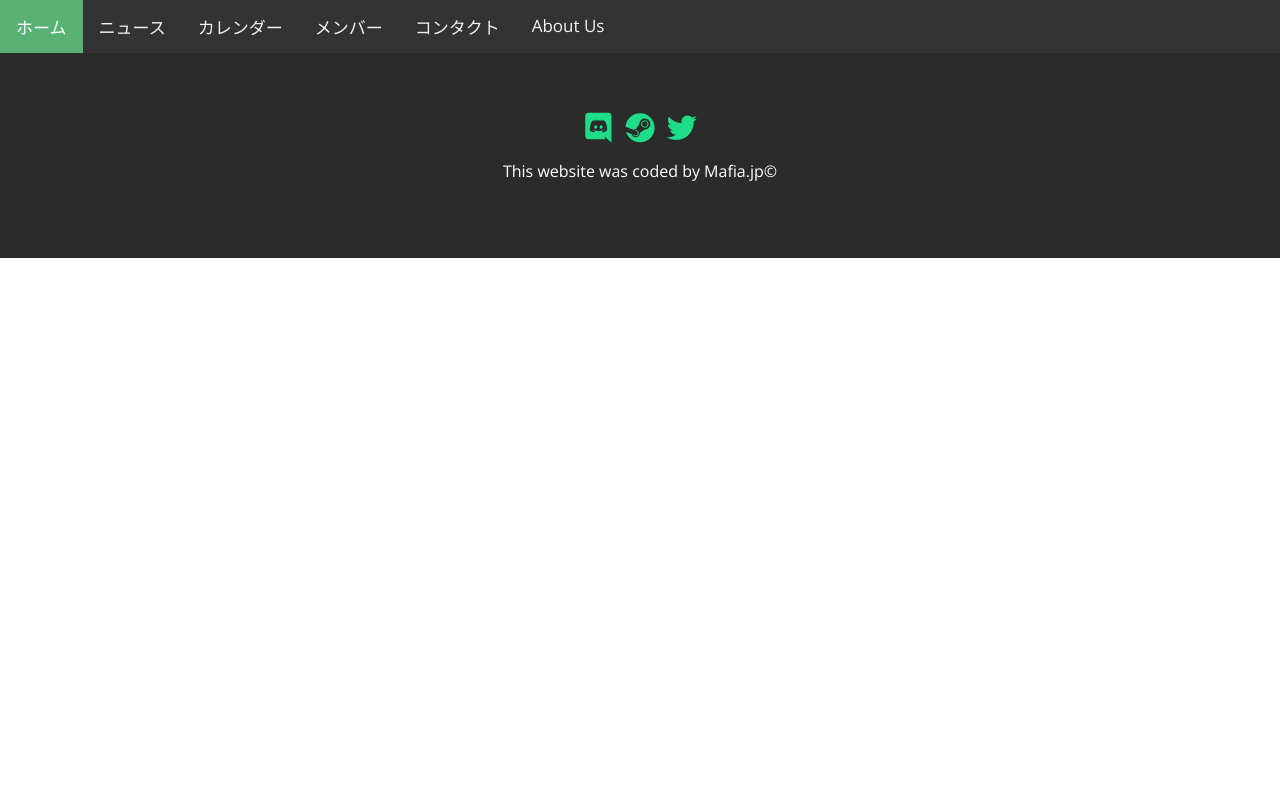
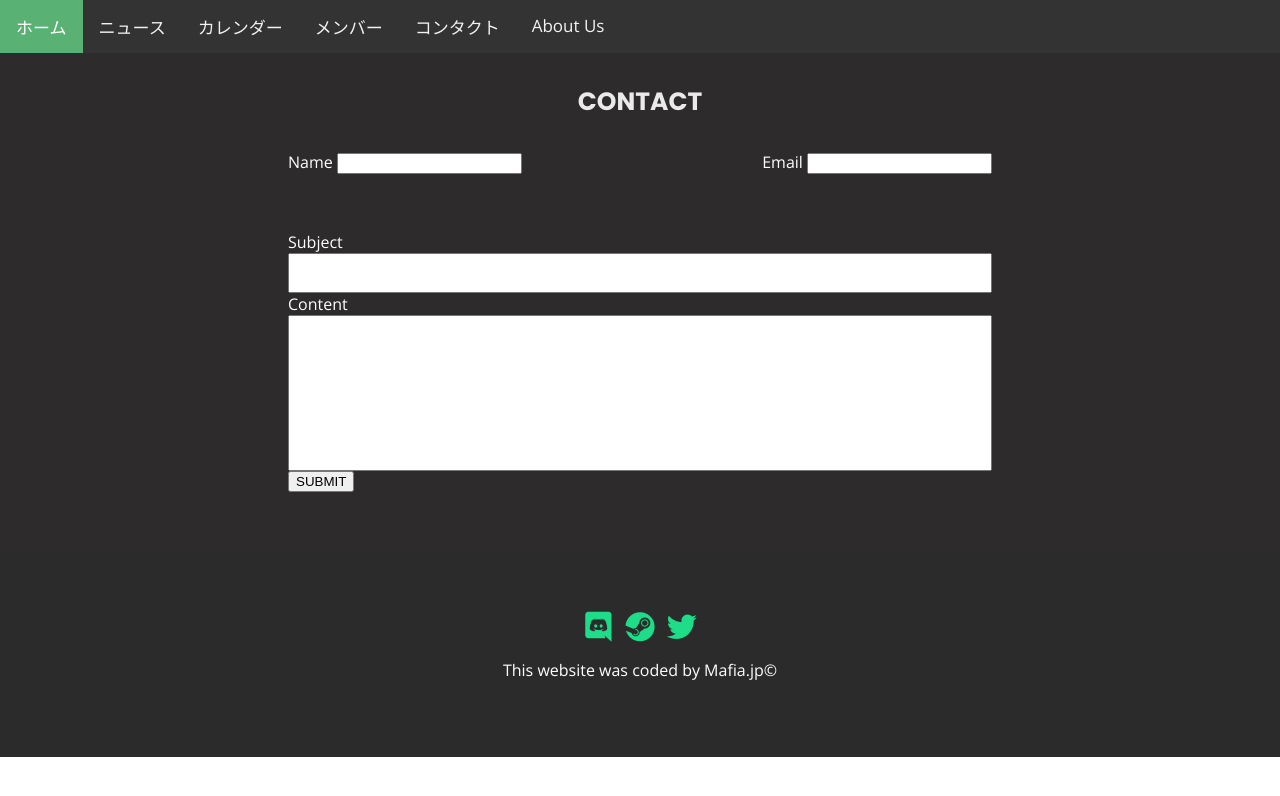
Before and after one commit to DonaldLTB/landing, a plain HTML site: page pages/contact.html in a window 1280 px wide. Drawn offline with nearby package versions, Linux system fonts and the light colour scheme.

Commit message:
contact form and avatar examples added

```diff
--- /dev/null
+++ b/css/components/avatar.css
@@ -0,0 +1,4 @@
+.avatar-large {
+  width: auto;
+  border-radius: 50%;
+}
--- /dev/null
+++ b/css/components/contact.css
@@ -0,0 +1,88 @@
+.contact-section {
+    background: #2D2B2B;
+    padding: 30px 0 50px 0;
+    text-align: center;
+    color: white;
+        .id {
+            display: flex;
+            justify-content: space-between;
+            height: 80px;
+            width: 80%;
+            margin: 0 auto;
+            .name,
+            .email,
+            {
+                display: inline-block;
+                width: 45%;
+                label {
+                    display: block;
+                    padding: 0;
+                    margin: 0;
+                }
+                input[name="email"],
+                input[name="name"] {
+                    width: 100%;
+                    height: 40px;
+                }
+            }
+        }
+        .subject {
+            height: 62px;
+            input[name="subject"] {
+                width: 100%;
+                height: 40px;
+            }
+        }
+        .content {
+            textarea {
+                width: 100%;
+                resize: none;
+            }
+        }
+    }
+}
+
+.contact-section button {
+  margin: 0;
+    float: right;
+    background: #e74c3c;
+    padding: 8px 77px;
+    border: 1px solid #e74c3c;
+    box-shadow: 0 0 5px rgba(0, 0, 0, .4);
+    transition: all .3;
+}
+
+.contact-section button:hover {
+  background: none;
+  border: 1px solid rgba(0, 0, 0, .7);
+}
+
+.contact-section form {
+  display: flex;
+  flex-direction: column;
+  justify-content: space-around;
+  margin: 0 auto;
+  max-width: 880px;
+  height: auto;
+  text-align: left;
+  padding: 10px 0;
+  .subject,
+  .content {
+      width: 80%;
+      margin: 0 auto;
+      label {
+          display: block;
+          padding: 0;
+          margin: 0;
+      }
+  }
+}
+
+.contact-section h3 {
+  margin: 0;
+  padding: 0;
+  color: rgba(255, 255, 255, .9);
+  font-size: 25px;
+  margin-bottom: 20px;
+  text-transform: uppercase;
+    }
--- a/css/style.css
+++ b/css/style.css
@@ -11,6 +11,8 @@
 @import url("components/container.css");
 @import url("components/footer.css");
 @import url("components/navbar.css");
+@import url("components/avatar.css");
+@import url("components/contact.css");
 
 /* Utilities */
 body {
--- a/pages/contact.html
+++ b/pages/contact.html
@@ -20,6 +20,35 @@
   </div>
 
   <!-- insert a member content -->
+  <div>
+    <section class="contact-section">
+            <h3>Contact</h3>
+            <form class="form">
+                <div class="id">
+                    <div class="name">
+                        <label for="name">Name</label>
+                        <input id="name" type="text" name="name">
+                    </div>
+                    <div class="email">
+                        <label for="email">Email</label>
+                        <input id="email" type="text" name="email">
+                    </div>
+                </div>
+                <div class="subject">
+                    <label for="subject">Subject</label>
+
+                    <input id="subject" type="text" name="subject">
+                </div>
+                <div class="content">
+                    <label id="contect" for="content">Content</label>
+
+                    <textarea name="content" id="" cols="30" rows="10"></textarea>
+                    <button type="submit">SUBMIT</button>
+
+                </div>
+            </form>
+        </section>
+  </div>
 
   <!-- code a footer -->
   <div class="footer">
```
Also changed, not shown: pages/about.html (+3 -0 lines), pages/calendar.html (+3 -0 lines), pages/member.html (+16 -0 lines).
